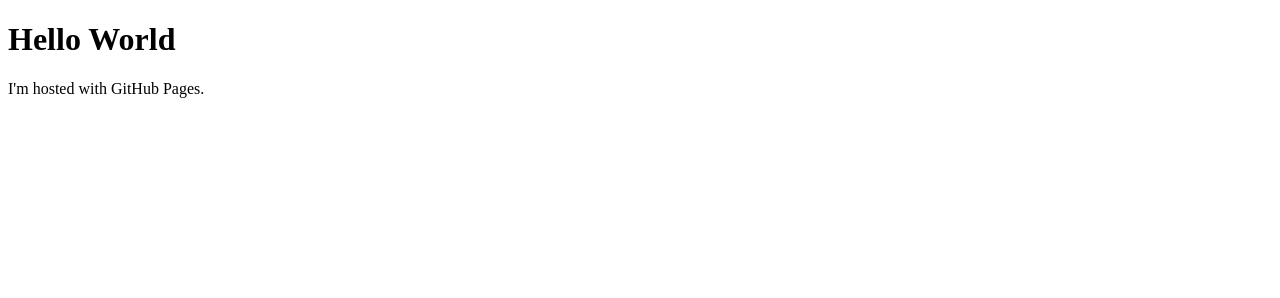
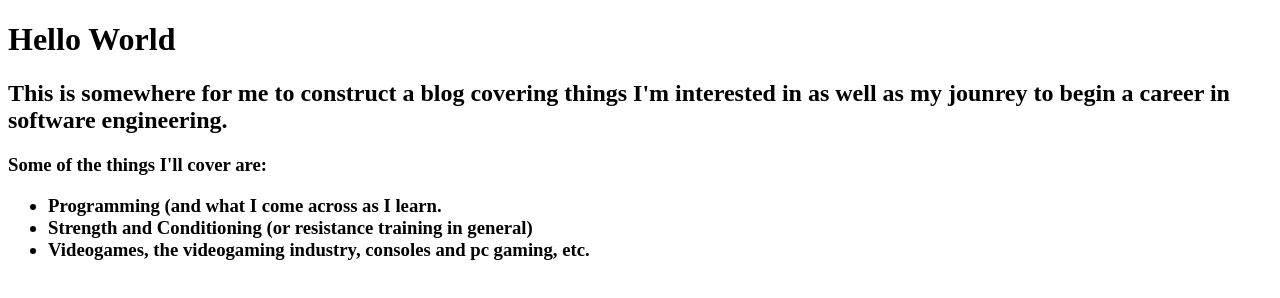
Before and after one commit to dunnettsj/dunnettsj.github.io, a plain HTML site: page index.html in a window 1280 px wide. Drawn offline with Linux system fonts and the light colour scheme.

Commit message:
Update index.html

```diff
--- a/index.html
+++ b/index.html
@@ -1,7 +1,18 @@
 <!DOCTYPE html>
 <html>
 <body>
+
 <h1>Hello World</h1>
-<p>I'm hosted with GitHub Pages.</p>
+
+<h2>This is somewhere for me to construct a blog covering things I'm interested in as well as my jounrey to begin a career in software engineering.</h2>
+
+<h3>Some of the things I'll cover are:
+    <ul>
+        <li>Programming (and what I come across as I learn.</li>
+        <li>Strength and Conditioning (or resistance training in general)</li>
+        <li>Videogames, the videogaming industry, consoles and pc gaming, etc.</li>
+    </ul>
+</h3>
+
 </body>
 </html>
```
